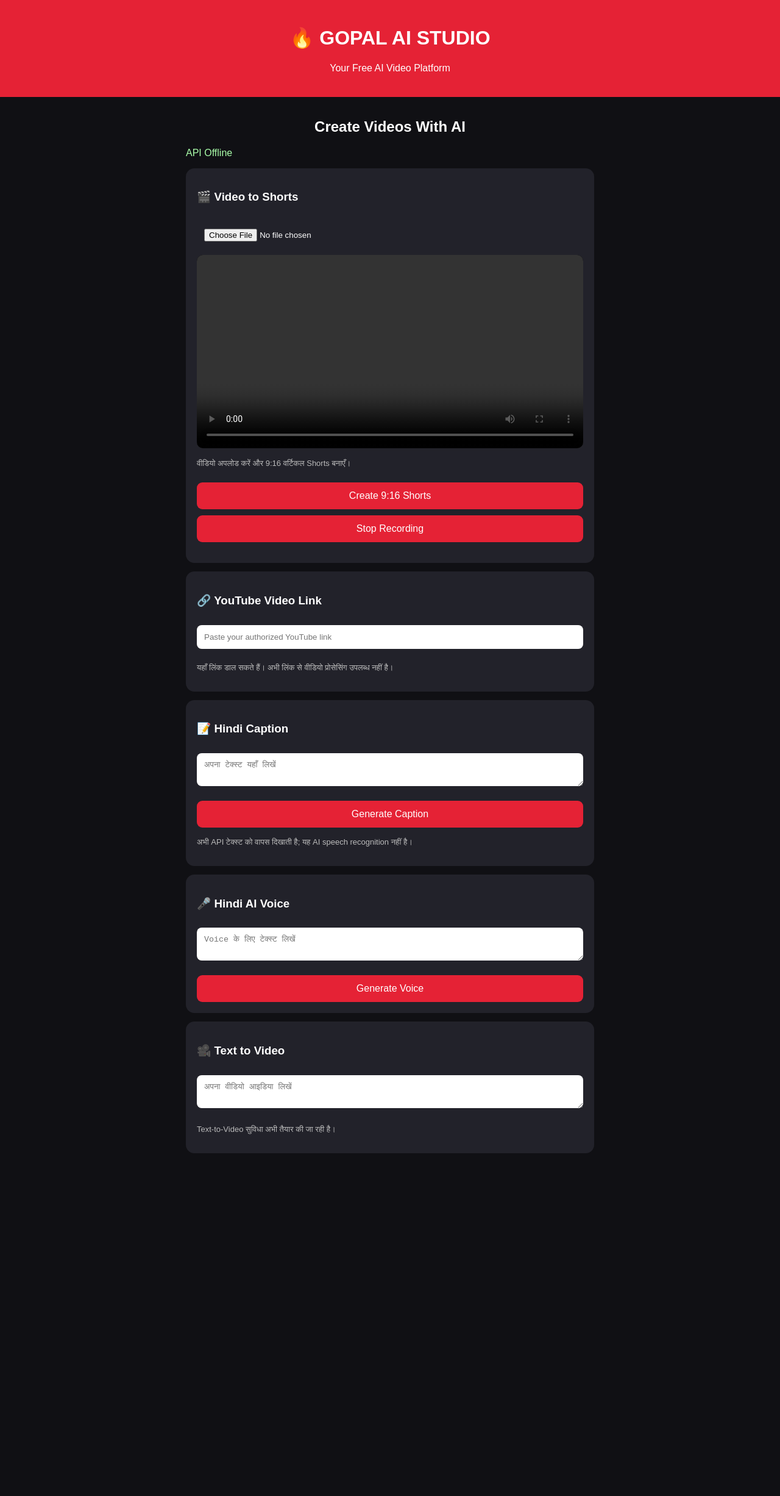
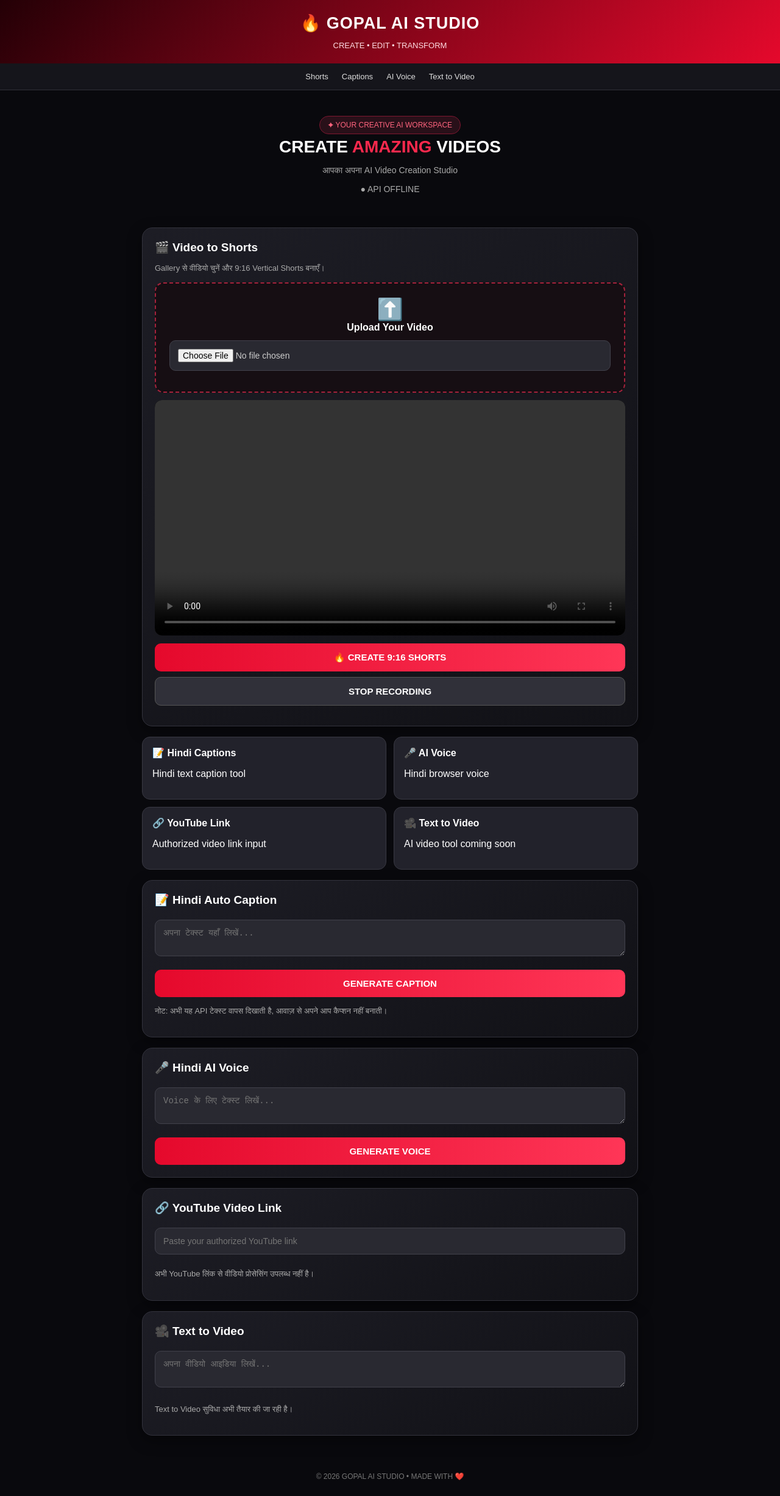
Before and after one commit to ggopalwagh-spec/gopal-ai-studio, a plain HTML site: page index.html in a window 1280 px wide. Shown: the whole page at 61% size. Before the commit the page ends 1920 px from the top, so only its background shows below. Drawn offline with Linux system fonts and the light colour scheme; no server answers.

Commit message:
Update index.html

```diff
--- a/index.html
+++ b/index.html
@@ -7,236 +7,206 @@
 <title>Gopal AI Studio</title>
 <style>
 *{box-sizing:border-box}
-body{margin:0;background:#101014;color:white;font-family:Arial,sans-serif}
-header{background:#e52235;padding:22px;text-align:center}
-main{max-width:700px;margin:auto;padding:15px}
-.card{background:#22222a;padding:18px;margin:14px 0;border-radius:14px}
-h2{text-align:center}
-button{background:#e52235;color:white;border:0;padding:13px;border-radius:9px;width:100%;font-size:16px;margin-top:10px}
-input,textarea{width:100%;padding:12px;margin:10px 0;border-radius:8px;border:0}
-video{width:100%;max-height:400px;background:black;border-radius:10px}
-canvas{display:none}
-.status{color:#aaffaa}
-.small{color:#bbb;font-size:13px}
+body{margin:0;background:#09090d;color:#fff;font-family:Arial,sans-serif}
+header{padding:22px 16px;background:linear-gradient(135deg,#240006,#e5092c);text-align:center}
+.logo{font-size:27px;font-weight:900;letter-spacing:1px}
+.logo span{color:#fff}
+header p{color:#ffdce2;font-size:13px;margin-bottom:0}
+nav{display:flex;justify-content:center;gap:22px;padding:14px;background:#15151b;border-bottom:1px solid #303038;font-size:13px}
+nav a{color:#ddd;text-decoration:none}
+main{max-width:850px;margin:auto;padding:18px}
+.hero{text-align:center;padding:24px 10px}
+.hero h1{font-size:28px;margin:5px}
+.hero h1 span{color:#ff294d}
+.hero p{color:#aaa;font-size:14px}
+.tag{display:inline-block;background:#291019;color:#ff647e;border:1px solid #7e1730;border-radius:30px;padding:7px 13px;font-size:12px}
+.card{background:linear-gradient(145deg,#1d1d25,#111116);border:1px solid #33333d;border-radius:17px;padding:20px;margin:17px 0;box-shadow:0 8px 25px #0006}
+.card h2{font-size:19px;margin:0 0 12px}
+.card p{color:#aaa;font-size:13px;line-height:1.5}
+.upload{border:2px dashed #a5223b;border-radius:14px;padding:22px;text-align:center;background:#160e13}
+input[type=file]{width:100%;color:#ccc;margin:12px 0}
+input,textarea{width:100%;background:#292931;color:white;border:1px solid #41414b;padding:13px;border-radius:10px;margin:9px 0;font-size:14px}
+button{width:100%;border:0;border-radius:10px;padding:14px;margin-top:9px;background:linear-gradient(90deg,#e5092c,#ff3657);color:white;font-size:15px;font-weight:bold}
+button.secondary{background:#303039;border:1px solid #555}
+video{width:100%;max-height:400px;background:#000;border-radius:12px;margin-top:12px}
+.status{color:#7dffad;font-size:13px}
+.grid{display:grid;grid-template-columns:1fr 1fr;gap:12px}
+.tool{background:#22222b;border:1px solid #393943;padding:16px;border-radius:13px}
+.tool b{display:block;margin-bottom:6px}
+footer{text-align:center;padding:25px;color:#777;font-size:12px}
+@media(max-width:480px){.grid{grid-template-columns:1fr}.hero h1{font-size:24px}}
 </style>
 </head>
 <body>
 
 <header>
-<h1>🔥 GOPAL AI STUDIO</h1>
-<p>Your Free AI Video Platform</p>
+<div class="logo">🔥 GOPAL <span>AI STUDIO</span></div>
+<p>CREATE • EDIT • TRANSFORM</p>
 </header>
 
+<nav>
+<a href="#shorts">Shorts</a>
+<a href="#caption">Captions</a>
+<a href="#voice">AI Voice</a>
+<a href="#textvideo">Text to Video</a>
+</nav>
+
 <main>
-<h2>Create Videos With AI</h2>
-<p class="status" id="status">Checking API...</p>
+<section class="hero">
+<span class="tag">✦ YOUR CREATIVE AI WORKSPACE</span>
+<h1>CREATE <span>AMAZING</span> VIDEOS</h1>
+<p>आपका अपना AI Video Creation Studio</p>
+<p class="status" id="status">API Checking...</p>
+</section>
 
-<div class="card">
-<h3>🎬 Video to Shorts</h3>
+<section class="card" id="shorts">
+<h2>🎬 Video to Shorts</h2>
+<p>Gallery से वीडियो चुनें और 9:16 Vertical Shorts बनाएँ।</p>
+<div class="upload">
+<div style="font-size:35px">⬆️</div>
+<b>Upload Your Video</b>
 <input type="file" id="videoFile" accept="video/*">
+</div>
 <video id="video" controls playsinline></video>
-<p class="small">वीडियो अपलोड करें और 9:16 वर्टिकल Shorts बनाएँ।</p>
-<button onclick="startShorts()">Create 9:16 Shorts</button>
-<button onclick="stopShorts()">Stop Recording</button>
+<button onclick="startShorts()">🔥 CREATE 9:16 SHORTS</button>
+<button class="secondary" onclick="stopShorts()">STOP RECORDING</button>
 <p id="shortStatus"></p>
-<canvas id="canvas" width="720" height="1280"></canvas>
+<canvas id="canvas" width="720" height="1280" style="display:none"></canvas>
+</section>
+
+<div class="grid">
+<div class="tool">
+<b>📝 Hindi Captions</b>
+<p>Hindi text caption tool</p>
+</div>
+<div class="tool">
+<b>🎤 AI Voice</b>
+<p>Hindi browser voice</p>
+</div>
+<div class="tool">
+<b>🔗 YouTube Link</b>
+<p>Authorized video link input</p>
+</div>
+<div class="tool">
+<b>🎥 Text to Video</b>
+<p>AI video tool coming soon</p>
+</div>
 </div>
 
-<div class="card">
-<h3>🔗 YouTube Video Link</h3>
+<section class="card" id="caption">
+<h2>📝 Hindi Auto Caption</h2>
+<textarea id="captionText" placeholder="अपना टेक्स्ट यहाँ लिखें..."></textarea>
+<button onclick="makeCaption()">GENERATE CAPTION</button>
+<p id="result"></p>
+<p>नोट: अभी यह API टेक्स्ट वापस दिखाती है, आवाज़ से अपने आप कैप्शन नहीं बनाती।</p>
+</section>
+
+<section class="card" id="voice">
+<h2>🎤 Hindi AI Voice</h2>
+<textarea id="voiceText" placeholder="Voice के लिए टेक्स्ट लिखें..."></textarea>
+<button onclick="speak()">GENERATE VOICE</button>
+</section>
+
+<section class="card">
+<h2>🔗 YouTube Video Link</h2>
 <input id="youtube" placeholder="Paste your authorized YouTube link">
-<p class="small">यहाँ लिंक डाल सकते हैं। अभी लिंक से वीडियो प्रोसेसिंग उपलब्ध नहीं है।</p>
-</div>
+<p>अभी YouTube लिंक से वीडियो प्रोसेसिंग उपलब्ध नहीं है।</p>
+</section>
 
-<div class="card">
-<h3>📝 Hindi Caption</h3>
-<textarea id="caption" placeholder="अपना टेक्स्ट यहाँ लिखें"></textarea>
-<button onclick="makeCaption()">Generate Caption</button>
-<p id="result"></p>
-<p class="small">अभी API टेक्स्ट को वापस दिखाती है; यह AI speech recognition नहीं है।</p>
-</div>
-
-<div class="card">
-<h3>🎤 Hindi AI Voice</h3>
-<textarea id="voice" placeholder="Voice के लिए टेक्स्ट लिखें"></textarea>
-<button onclick="speak()">Generate Voice</button>
-</div>
-
-<div class="card">
-<h3>🎥 Text to Video</h3>
-<textarea placeholder="अपना वीडियो आइडिया लिखें"></textarea>
-<p class="small">Text-to-Video सुविधा अभी तैयार की जा रही है।</p>
-</div>
+<section class="card" id="textvideo">
+<h2>🎥 Text to Video</h2>
+<textarea placeholder="अपना वीडियो आइडिया लिखें..."></textarea>
+<p>Text to Video सुविधा अभी तैयार की जा रही है।</p>
+</section>
 </main>
 
+<footer>© 2026 GOPAL AI STUDIO • MADE WITH ❤️</footer>
+
 <script>
-const API = "https://my-ai-video-api.onrender.com";
+const API="https://my-ai-video-api.onrender.com";
+const video=document.getElementById("video");
+const canvas=document.getElementById("canvas");
+const ctx=canvas.getContext("2d");
+let recorder=null,chunks=[],animation=null;
 
-const video = document.getElementById("video");
-const canvas = document.getElementById("canvas");
-const ctx = canvas.getContext("2d");
-
-let recorder = null;
-let chunks = [];
-let animation = null;
-
-document.getElementById("videoFile").addEventListener("change", function(){
-  const file = this.files[0];
-  if(!file) return;
-
-  video.src = URL.createObjectURL(file);
-  document.getElementById("shortStatus").textContent =
-    "वीडियो तैयार है। अब Create 9:16 Shorts दबाएँ।";
+document.getElementById("videoFile").addEventListener("change",function(){
+ const file=this.files[0];
+ if(!file)return;
+ video.src=URL.createObjectURL(file);
+ document.getElementById("shortStatus").textContent="वीडियो तैयार है। Create Shorts दबाएँ।";
 });
 
-fetch(API + "/api/status")
-.then(r => r.json())
-.then(d => {
-  document.getElementById("status").textContent = "API Connected ✓";
-})
-.catch(() => {
-  document.getElementById("status").textContent = "API Offline";
+fetch(API+"/api/status").then(r=>r.json()).then(()=>{
+ document.getElementById("status").textContent="● API CONNECTED";
+}).catch(()=>{
+ document.getElementById("status").textContent="● API OFFLINE";
 });
 
 function drawFrame(){
-  if(video.readyState >= 2){
-    const vw = video.videoWidth;
-    const vh = video.videoHeight;
-
-    if(vw && vh){
-      const targetRatio = 9/16;
-      const sourceRatio = vw/vh;
-      let sx=0, sy=0, sw=vw, sh=vh;
-
-      if(sourceRatio > targetRatio){
-        sw = vh * targetRatio;
-        sx = (vw-sw)/2;
-      }else{
-        sh = vw / targetRatio;
-        sy = (vh-sh)/2;
-      }
-
+ if(video.readyState>=2){
+  let vw=video.videoWidth,vh=video.videoHeight;
+  if(vw&&vh){
+   let ratio=9/16,sw=vw,sh=vh,sx=0,sy=0;
+   if(vw/vh>ratio){sw=vh*ratio;sx=(vw-sw)/2}
+   else{sh=vw/ratio;sy=(vh-sh)/2}
    ctx.drawImage(video,sx,sy,sw,sh,0,0,720,1280);
   }
  }
-
-  if(recorder && recorder.state === "recording"){
-    animation = requestAnimationFrame(drawFrame);
-  }
+ if(recorder&&recorder.state==="recording")animation=requestAnimationFrame(drawFrame);
 }
 
 async function startShorts(){
-  if(!video.src){
-    alert("पहले Gallery से वीडियो अपलोड करें।");
-    return;
+ if(!video.src){alert("पहले वीडियो अपलोड करें");return}
+ if(!window.MediaRecorder||!canvas.captureStream){alert("Browser recording support नहीं करता");return}
+ try{
+  chunks=[];
+  video.currentTime=0;
+  const stream=canvas.captureStream(30);
+  const capture=video.captureStream||video.mozCaptureStream;
+  if(capture){
+   const source=capture.call(video);
+   source.getAudioTracks().forEach(t=>stream.addTrack(t));
   }
-
-  if(!window.MediaRecorder || !canvas.captureStream){
-    alert("आपका ब्राउज़र वीडियो रिकॉर्डिंग सपोर्ट नहीं करता।");
-    return;
-  }
-
-  try{
-    chunks = [];
-    video.currentTime = 0;
-
-    const canvasStream = canvas.captureStream(30);
-    const tracks = [...canvasStream.getVideoTracks()];
-
-    const capture = video.captureStream || video.mozCaptureStream;
-    if(capture){
-      const videoStream = capture.call(video);
-      tracks.push(...videoStream.getAudioTracks());
-    }
-
-    const finalStream = new MediaStream(tracks);
-
-    let mime = "video/webm";
-    if(MediaRecorder.isTypeSupported("video/webm;codecs=vp9,opus")){
-      mime = "video/webm;codecs=vp9,opus";
-    }else if(MediaRecorder.isTypeSupported("video/webm;codecs=vp8,opus")){
-      mime = "video/webm;codecs=vp8,opus";
-    }
-
-    recorder = new MediaRecorder(finalStream,{mimeType:mime});
-
-    recorder.ondataavailable = e => {
-      if(e.data.size > 0) chunks.push(e.data);
+  const mime=MediaRecorder.isTypeSupported("video/webm;codecs=vp9,opus")?"video/webm;codecs=vp9,opus":"video/webm";
+  recorder=new MediaRecorder(stream,{mimeType:mime});
+  recorder.ondataavailable=e=>{if(e.data.size)chunks.push(e.data)};
+  recorder.onstop=()=>{
+   cancelAnimationFrame(animation);
+   const blob=new Blob(chunks,{type:"video/webm"});
+   const url=URL.createObjectURL(blob);
+   const a=document.createElement("a");
+   a.href=url;a.download="gopal-shorts.webm";a.click();
+   document.getElementById("shortStatus").textContent="Shorts डाउनलोड शुरू हो गया!";
   };
-
-    recorder.onstop = () => {
-      cancelAnimationFrame(animation);
-      const blob = new Blob(chunks,{type:"video/webm"});
-      const url = URL.createObjectURL(blob);
-      const a = document.createElement("a");
-      a.href = url;
-      a.download = "gopal-shorts.webm";
-      a.click();
-
-      document.getElementById("shortStatus").textContent =
-        "Shorts तैयार है! डाउनलोड शुरू हो गया।";
-    };
-
-    video.onended = () => {
-      if(recorder && recorder.state === "recording"){
-        recorder.stop();
-      }
-    };
-
+  video.onended=()=>{if(recorder&&recorder.state==="recording")recorder.stop()};
   await video.play();
   recorder.start();
   drawFrame();
-
-    document.getElementById("shortStatus").textContent =
-      "Recording चालू है...";
-
-  }catch(e){
-    alert("Recording शुरू नहीं हुई: " + e.message);
-  }
+  document.getElementById("shortStatus").textContent="Recording चालू है...";
+ }catch(e){alert("Recording Error: "+e.message)}
 }
 
 function stopShorts(){
-  if(recorder && recorder.state === "recording"){
-    recorder.stop();
-  }
+ if(recorder&&recorder.state==="recording")recorder.stop();
 }
 
 async function makeCaption(){
-  const text = document.getElementById("caption").value;
-  if(!text.trim()){
-    alert("पहले टेक्स्ट लिखें।");
-    return;
-  }
-
+ const text=document.getElementById("captionText").value;
+ if(!text.trim()){alert("पहले टेक्स्ट लिखें");return}
  try{
-    const r = await fetch(API + "/api/caption",{
-      method:"POST",
-      headers:{"Content-Type":"application/json"},
-      body:JSON.stringify({text,language:"Hindi"})
-    });
-    const d = await r.json();
-    document.getElementById("result").textContent =
-      d.caption || d.message || "Error";
-  }catch(e){
-    document.getElementById("result").textContent = "API Offline";
-  }
+  const r=await fetch(API+"/api/caption",{method:"POST",headers:{"Content-Type":"application/json"},body:JSON.stringify({text,language:"Hindi"})});
+  const d=await r.json();
+  document.getElementById("result").textContent=d.caption||d.message||"Error";
+ }catch(e){document.getElementById("result").textContent="API Offline"}
 }
 
 function speak(){
-  const text = document.getElementById("voice").value;
-  if(!text.trim()){
-    alert("पहले टेक्स्ट लिखें।");
-    return;
-  }
-
-  if(!("speechSynthesis" in window)){
-    alert("आपका ब्राउज़र Voice सपोर्ट नहीं करता।");
-    return;
-  }
-
-  const speech = new SpeechSynthesisUtterance(text);
-  speech.lang = "hi-IN";
-  speechSynthesis.speak(speech);
+ const text=document.getElementById("voiceText").value;
+ if(!text.trim()){alert("पहले टेक्स्ट लिखें");return}
+ if(!("speechSynthesis" in window)){alert("Voice support नहीं है");return}
+ const s=new SpeechSynthesisUtterance(text);
+ s.lang="hi-IN";
+ speechSynthesis.speak(s);
 }
 </script>
 </body>
```
Lines whose indentation alone changed are shown as unchanged.
